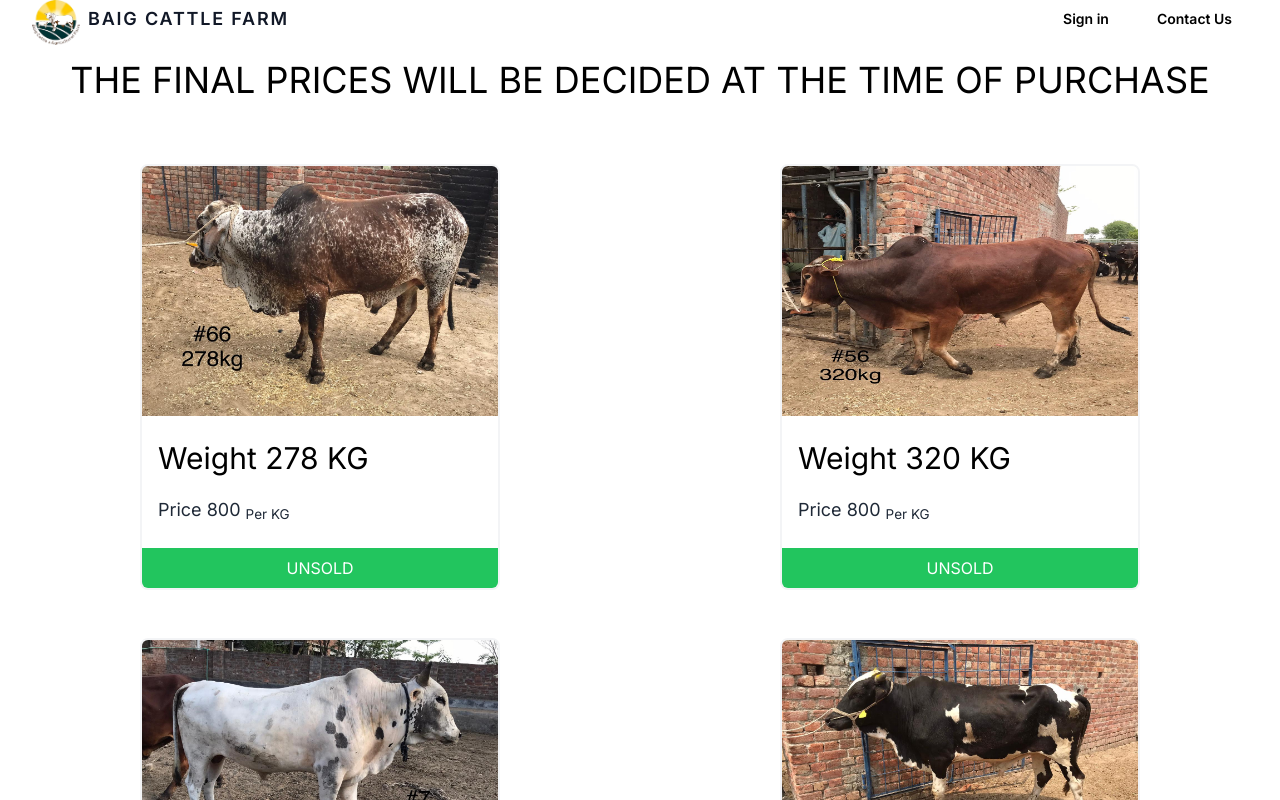
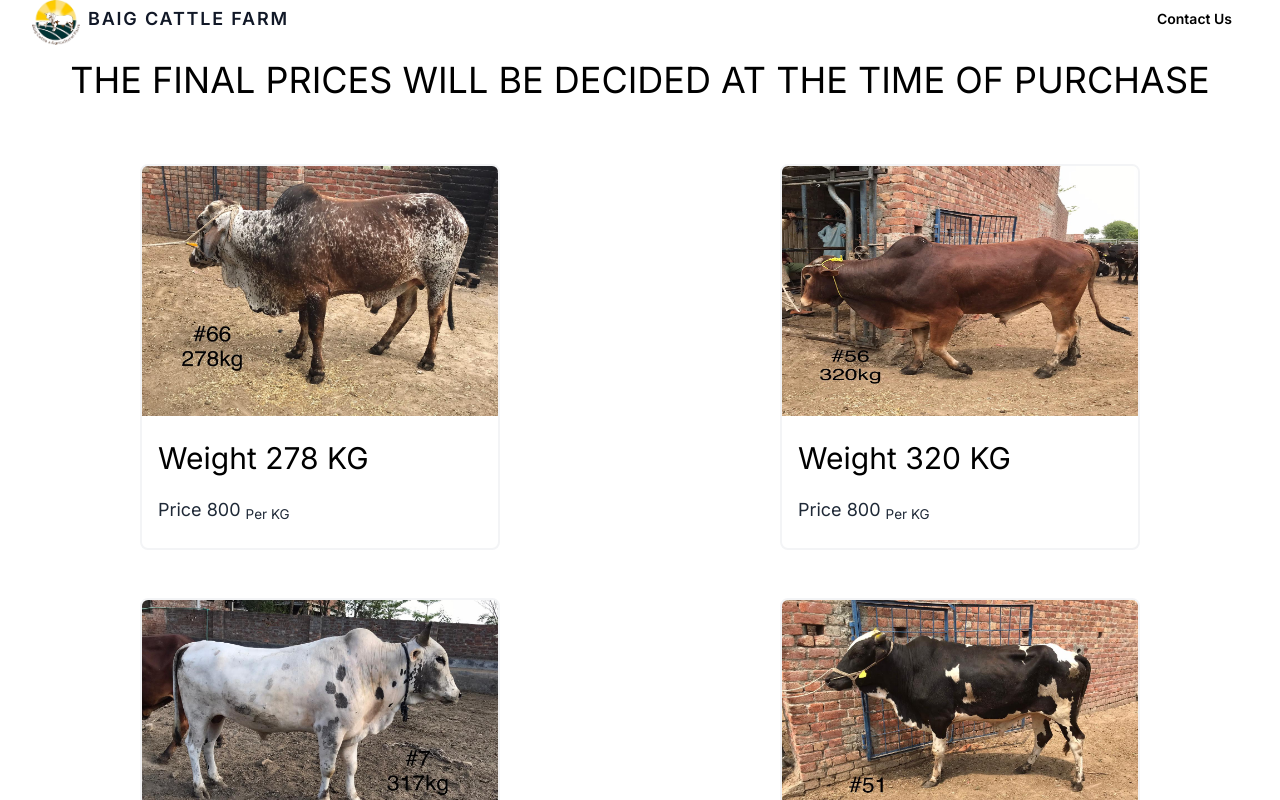
Before and after one commit to Hamza123Hussain/baig_farm-Project-, a Next.js app: page / in a window 1280 px wide. Shown: the top 800 px of the page. Built offline with nearby package versions, Linux system fonts and the light colour scheme; no server answers.

Commit message:
without auth

```diff
--- a/app/api/auth/[...nextauth]/route.js
+++ /dev/null
@@ -1,19 +0,0 @@
-import NextAuth from 'next-auth'
-
-import Google from 'next-auth/providers/google'
-
-const authOptions = {
-  // Configure one or more authentication providers
-  providers: [
-    Google({
-      clientId: process.env.Google_id,
-      clientSecret: process.env.Google_secret,
-    }),
-    // ...add more providers here
-  ],
-}
-export default authOptions
-
-const handler = NextAuth(authOptions)
-
-export { handler as GET, handler as POST }
--- a/app/layout.js
+++ b/app/layout.js
@@ -3,7 +3,7 @@ import { Inter } from 'next/font/google'
 import './globals.css'
 import NavBar from '../components/Navbar.jsx'
 import Footer from '../components/Footer.jsx'
-import { SessionProvider } from 'next-auth/react'
+// import { SessionProvider } from 'next-auth/react'
 
 const inter = Inter({ subsets: ['latin'] })
 
@@ -12,11 +12,9 @@ export default function RootLayout({ children }) {
     <html lang="en">
       <body className={inter.className}>
         <div className=" bg-white">
-          <SessionProvider>
-            {' '}
-            <NavBar />
-            {children}
-          </SessionProvider>{' '}
+          {/* <SessionProvider> */} <NavBar />
+          {children}
+          {/* </SessionProvider>{' '} */}
           <Footer />
         </div>
       </body>
--- a/components/CowCard.jsx
+++ b/components/CowCard.jsx
@@ -1,23 +1,23 @@
 'use client'
-import { useSession } from 'next-auth/react'
+// import { useSession } from 'next-auth/react'
 import React, { useEffect, useState } from 'react'
 
 const CowCard = ({ Data }) => {
-  const { data: session } = useSession()
-  const [sold, setsold] = useState(() => {
-    // Initialize 'sold' state from local storage if available, otherwise default to false
-    const storedSold = localStorage.getItem(`sold-${Data.id}`)
-    return storedSold ? JSON.parse(storedSold) : false
-  })
+  // const { data: session } = useSession()
+  // const [sold, setsold] = useState(() => {
+  //   // Initialize 'sold' state from local storage if available, otherwise default to false
+  //   const storedSold = localStorage.getItem(`sold-${Data.id}`)
+  //   return storedSold ? JSON.parse(storedSold) : false
+  // })
 
-  const sell = () => {
-    // Check if the user is authenticated before toggling the sold state
-    if (session?.user?.name) {
-      setsold(!sold)
-      // Save the 'sold' state to local storage
-      localStorage.setItem(`sold-${Data.id}`, JSON.stringify(!sold))
-    }
-  }
+  // const sell = () => {
+  //   // Check if the user is authenticated before toggling the sold state
+  //   if (session?.user?.name) {
+  //     setsold(!sold)
+  //     // Save the 'sold' state to local storage
+  //     localStorage.setItem(`sold-${Data.id}`, JSON.stringify(!sold))
+  //   }
+  // }
 
   return (
     <div className="w-[100vw] sm:w-[50vw] mx-auto opacity-115">
@@ -25,13 +25,13 @@ const CowCard = ({ Data }) => {
         <div className="max-w-sm w-full sm:w-full lg:w-full py-6 px-3 ">
           <div className=" bg-white  text-black rounded-lg overflow-hidden border-2 border-gray-100">
             <div
-              className={`bg-cover bg-center ${
-                sold ? 'opacity-15' : 'opacity-100'
-              }   `}
+              className={`bg-cover bg-center
+
+                `}
             >
               <img className="w-[400px]   h-[250px]" src={Data.Image} alt="" />
             </div>
-            <div className={`${sold ? 'opacity-15' : 'opacity-100'} p-4 my-2 `}>
+            <div className={` p-4 my-2 `}>
               <p className=" text-sm sm:text-3xl mb-5">
                 {' '}
                 Weight {Data.weight} KG
@@ -42,14 +42,14 @@ const CowCard = ({ Data }) => {
               </p>
             </div>
 
-            <button
+            {/* <button
               onClick={sell}
               className={` py-2 w-full ${
                 sold ? 'bg-black' : 'bg-green-500'
               } text-white`}
             >
               {sold ? 'SOLD' : 'UNSOLD'}
-            </button>
+            </button> */}
           </div>
         </div>
       </div>
--- a/components/Navbar.jsx
+++ b/components/Navbar.jsx
@@ -1,14 +1,14 @@
 'use client'
-import { signIn, signOut, useSession } from 'next-auth/react'
+// import { signIn, signOut, useSession } from 'next-auth/react'
 import Link from 'next/link'
 import React, { useState } from 'react'
 
 const NavBar = () => {
-  const { data: session } = useSession()
+  // const { data: session } = useSession()
 
-  const Signinorout = () => {
-    session?.user.name ? signOut() : signIn('google')
-  }
+  // const Signinorout = () => {
+  //   session?.user.name ? signOut() : signIn('google')
+  // }
 
   return (
     <div className=" w-full sm:fixed sm:mb-10 sm:-top-3 py-1">
@@ -32,12 +32,12 @@ const NavBar = () => {
                'flex'
                pb-4 md:pb-0 md:flex md:justify-end md:flex-row`}
           >
-            <button
+            {/* <button
               className="px-4 py-2 mt-2 text-sm font-semibold bg-transparent rounded-lg dark-mode:bg-transparent dark-mode:hover:bg-gray-600 dark-mode:focus:bg-gray-600 dark-mode:focus:text-white dark-mode:hover:text-white dark-mode:text-gray-200 md:mt-0 md:ml-4 hover:text-gray-900 focus:text-gray-900 hover:bg-gray-200 focus:bg-gray-200 focus:outline-none focus:shadow-outline"
               onClick={Signinorout}
             >
               {session?.user.name ? ` ${session?.user?.name}` : 'Sign in'}
-            </button>
+            </button> */}
             <Link
               className="px-4 py-2 mt-2 text-sm font-semibold bg-transparent rounded-lg dark-mode:bg-transparent dark-mode:hover:bg-gray-600 dark-mode:focus:bg-gray-600 dark-mode:focus:text-white dark-mode:hover:text-white dark-mode:text-gray-200 md:mt-0 md:ml-4 hover:text-gray-900 focus:text-gray-900 hover:bg-gray-200 focus:bg-gray-200 focus:outline-none focus:shadow-outline"
               href="/Contact"
--- a/components/SessionProvider.jsx
+++ b/components/SessionProvider.jsx
@@ -1,10 +1,10 @@
-'use client'
-import { SessionProvider, useSession } from 'next-auth/react'
-import React from 'react'
+// 'use client'
+// import { SessionProvider, useSession } from 'next-auth/react'
+// import React from 'react'
 
-export const NextAuthProvider = ({ children }) => {
-  return <SessionProvider>{children}</SessionProvider>
-}
+// export const NextAuthProvider = ({ children }) => {
+//   return <SessionProvider>{children}</SessionProvider>
+// }
 /**
 A SessionProvider in the context of authentication libraries like NextAuth.js provides a way to manage and provide access to session-related data within your application. Here's what it does:
 
```
